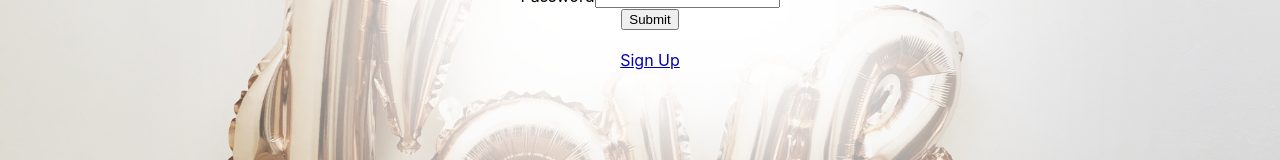
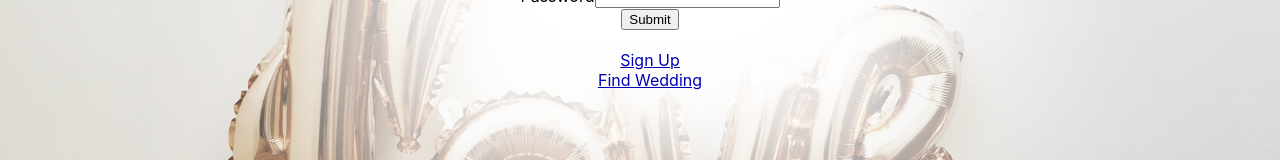
Before and after one commit to Kkelly22/wedding-itinerary-app, a React (Create React App) app in the folder client/: page /login in a window 1280 px wide. Shown: the part 326-486 px from the top of the page. Built offline with nearby package versions, Linux system fonts and the light colour scheme.

Commit message:
added Find Wedding route and link

```diff
--- a/client/src/containers/LoginContainer.js
+++ b/client/src/containers/LoginContainer.js
@@ -45,6 +45,7 @@ class LoginContainer extends Component {
           </form>
           <br />
           <Link to='/signup'>Sign Up</Link>
+          <Link to='/find'>Find Wedding</Link>
         </div>
       </div>
     );
--- a/client/src/containers/SignupContainer.js
+++ b/client/src/containers/SignupContainer.js
@@ -90,6 +90,7 @@ class SignupContainer extends Component {
           </form>
           <br />
           <Link to='/login'>Log In</Link>
+          <Link to='/find'>Find Wedding</Link>
         </div>
       </div>
     );
```
Also changed, not shown: 1 other file (tests, documents, lock files or other folders).
